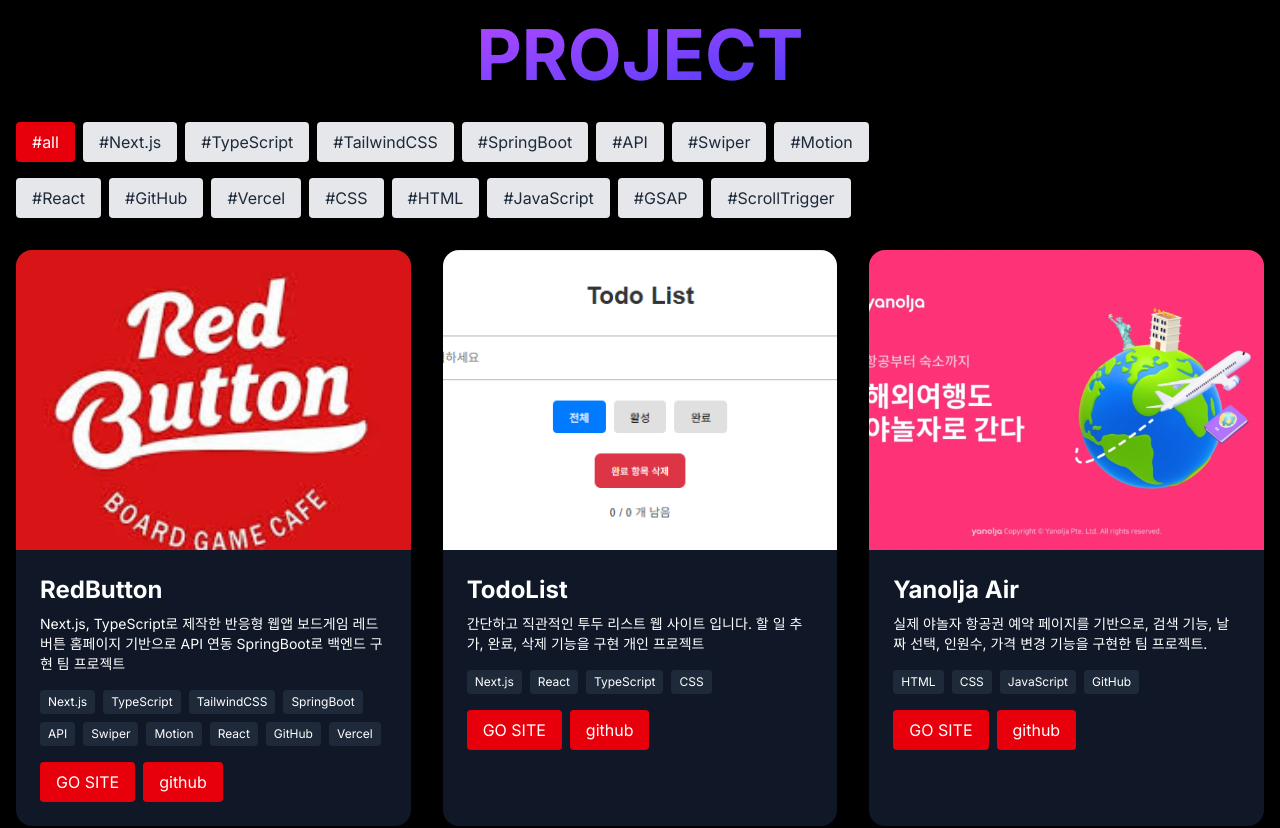
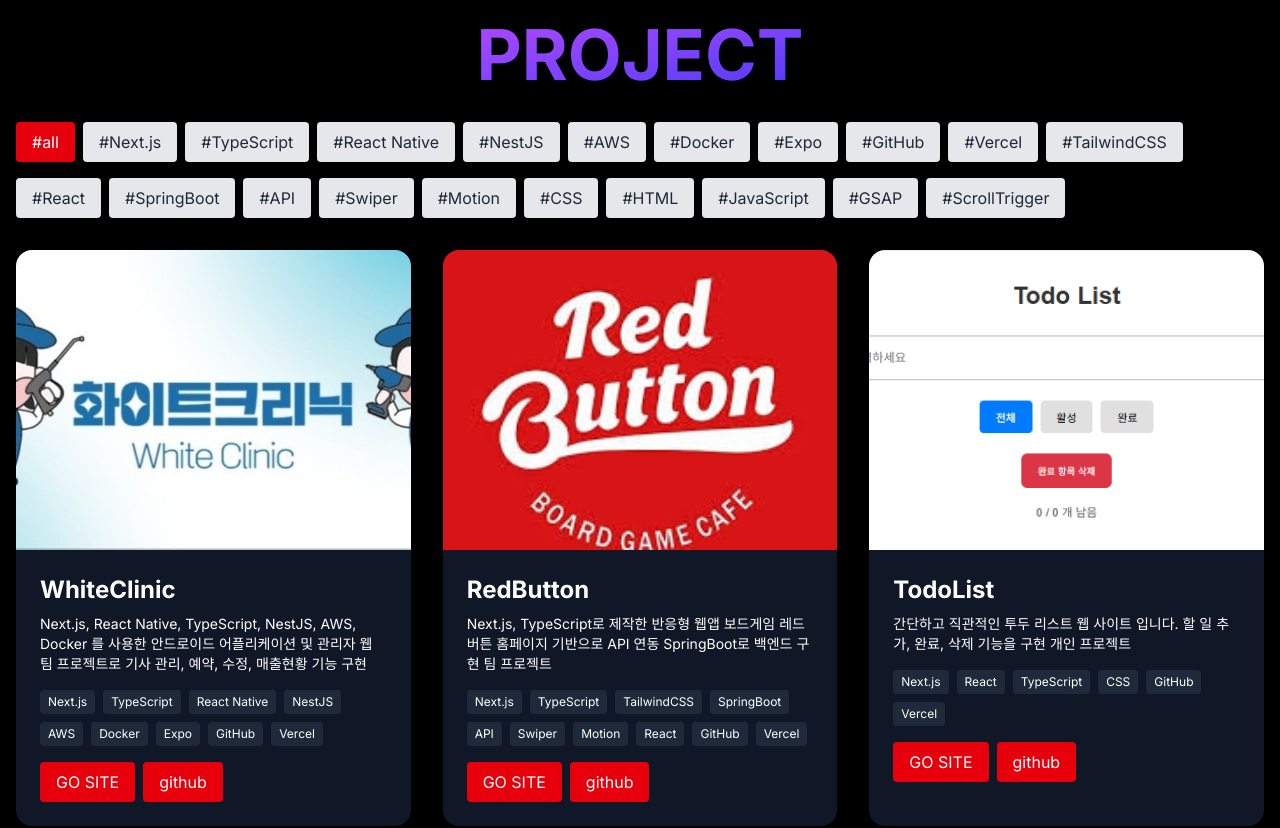
Before and after one commit to janghyohwan/Front_portfolio_final, a Next.js app: page / in a window 1280 px wide. Shown: the part 1760-2588 px from the top of the page. Built offline with nearby package versions, Linux system fonts and the light colour scheme.

Commit message:
whiteclinic 추가

```diff
--- a/data/ProjectData.ts
+++ b/data/ProjectData.ts
@@ -1,6 +1,31 @@
 import { CardProps } from "@/types/ProjectType";
 
 export const defaultCards: CardProps[] = [
+  {
+    imageSrc: "/Image/whiteclinic.jpeg",
+    imageLink: "https://final-white-clinic.vercel.app/",
+    title: "WhiteClinic",
+    description:
+      "Next.js, React Native, TypeScript, NestJS, AWS, Docker 를 사용한 안드로이드 어플리케이션 및 관리자 웹 팀 프로젝트로 기사 관리, 예약, 수정, 매출현황 기능 구현",
+    tags: [
+      "Next.js",
+      "TypeScript",
+      "React Native",
+      "NestJS",
+      "AWS",
+      "Docker",
+      "Expo",
+      "GitHub",
+      "Vercel",
+    ],
+    links: [
+      { label: "GO SITE", url: "https://final-white-clinic.vercel.app/" },
+      {
+        label: "github",
+        url: "https://github.com/jiheon0928/final_white_clinic",
+      },
+    ],
+  },
   {
     imageSrc: "/Image/redbutton.jpg",
     imageLink: "https://korit-red-button-63s7.vercel.app/",
@@ -30,7 +55,7 @@ export const defaultCards: CardProps[] = [
     title: "TodoList",
     description:
       "간단하고 직관적인 투두 리스트 웹 사이트 입니다. 할 일 추가, 완료, 삭제 기능을 구현 개인 프로젝트",
-    tags: ["Next.js", "React", "TypeScript", "CSS"],
+    tags: ["Next.js", "React", "TypeScript", "CSS", "GitHub", "Vercel"],
     links: [
       { label: "GO SITE", url: "https://blog-todo-list.vercel.app" },
       { label: "github", url: "https://github.com/janghyohwan/blog_TodoList" },
```
Also changed, not shown: public/Image/whiteclinic.jpeg (added).
